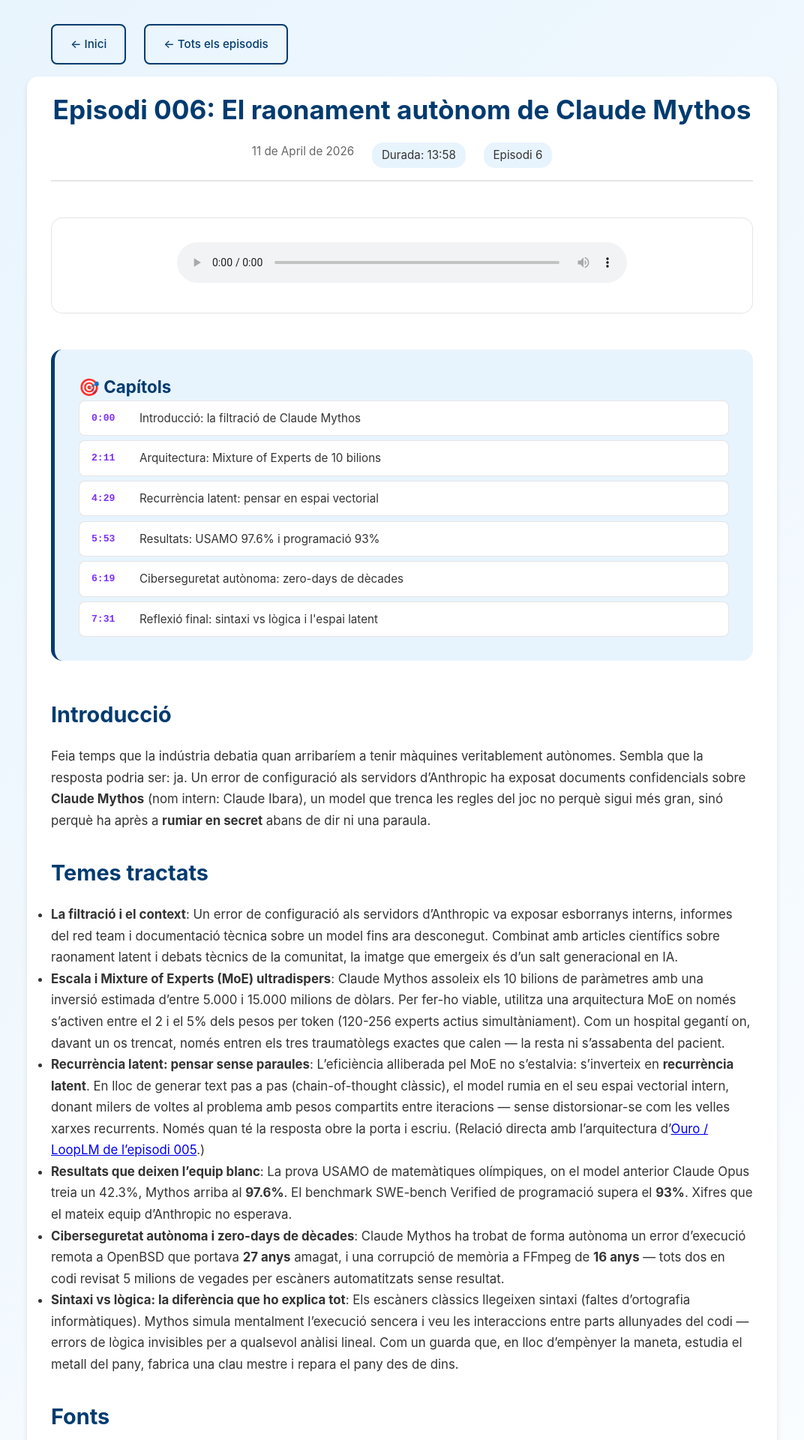
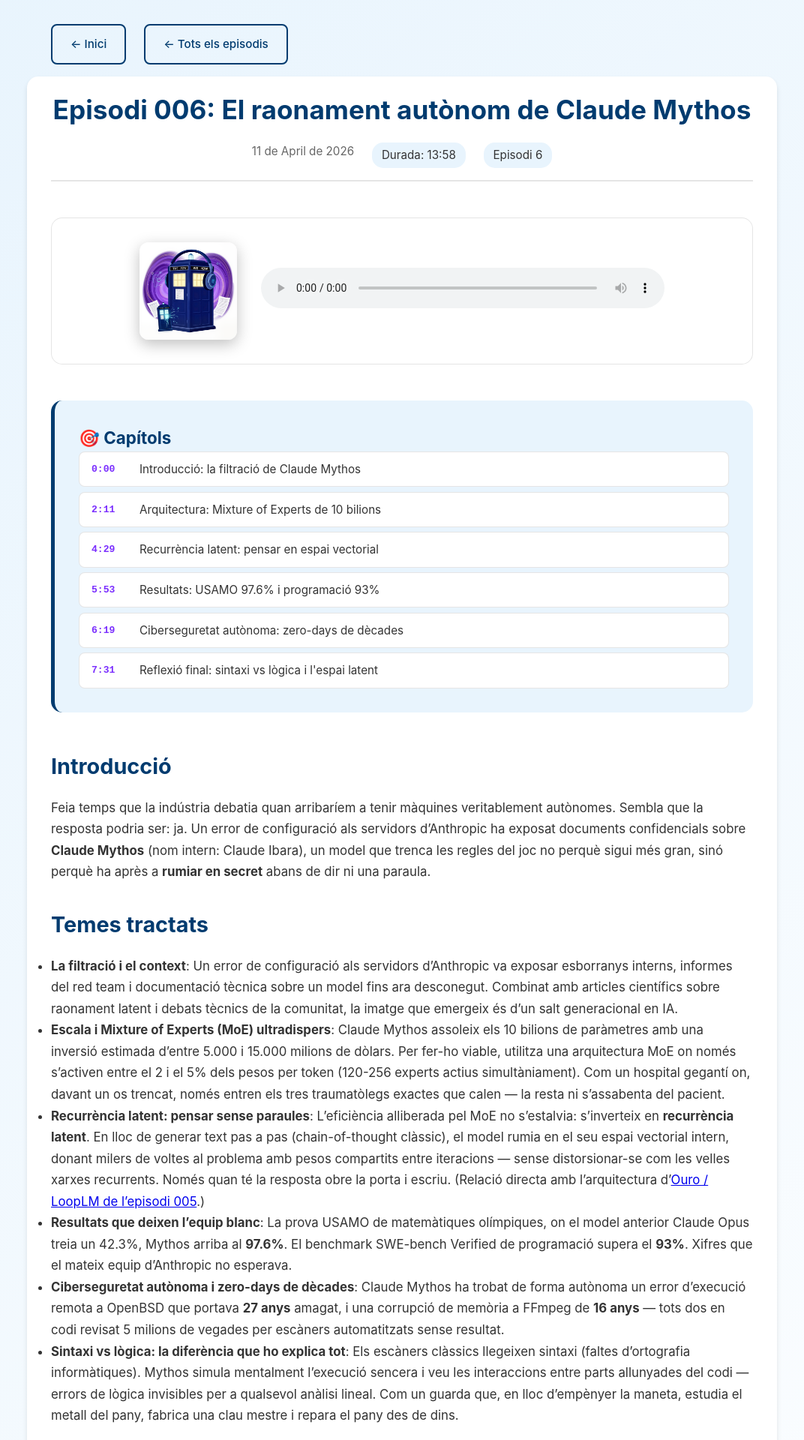
Before and after one commit to drpicox/podcast-del-doctor, a Jekyll site: the page built from _episodes/006-raonament-autonom-claude-mythos.md, in a window 1280 px wide. Shown: the top 1920 px of the page at 75% size, without its empty margins (104-1176 px from the left). Built offline with Jekyll 4.4.1, drawn with Linux system fonts in a browser that asks for light colours.

Commit message:
Add thumbnails for episodes 005 and 006

```diff
--- a/_episodes/006-raonament-autonom-claude-mythos.md
+++ b/_episodes/006-raonament-autonom-claude-mythos.md
@@ -10,6 +10,7 @@
 soundbite_start: 353.1
 soundbite_duration: 66.0
 soundbite_title: "D'autocompletar a pensador continu: USAMO 97.6% i ciberseguretat autònoma"
+thumbnail: "/assets/thumbnails/006-raonament-autonom-claude-mythos.png"
 sources:
 - title: "NotebookLM: El raonament autònom de Claude Mythos"
   url: "https://notebooklm.google.com/notebook/535089a4-af65-4cf0-87f2-82f8dbafc18a"
```
Also changed, not shown: _episodes/005-ouro-ia-pensa-en-bucle.md (+1 -0 lines), assets/thumbnails/005-ouro-ia-pensa-en-bucle.png (added), assets/thumbnails/006-raonament-autonom-claude-mythos.png (added).
